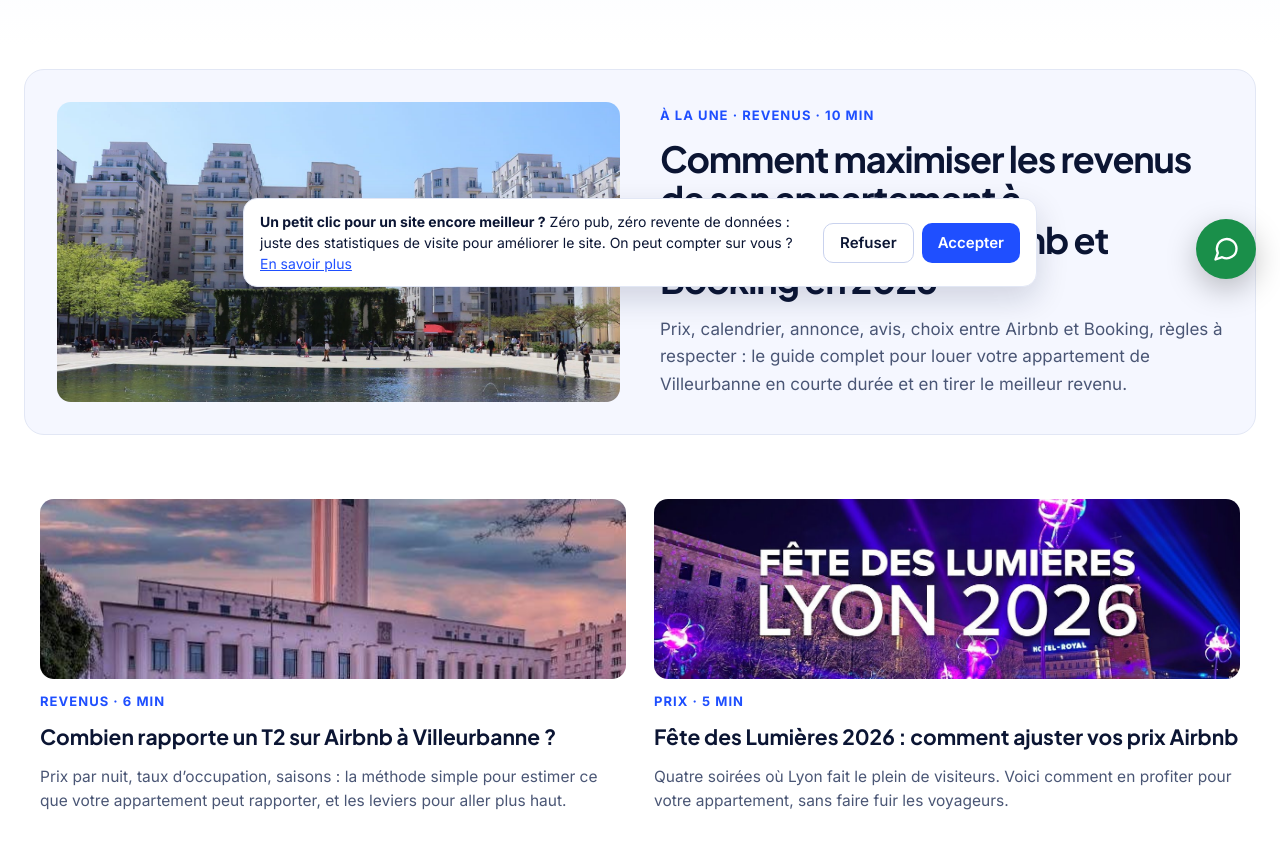
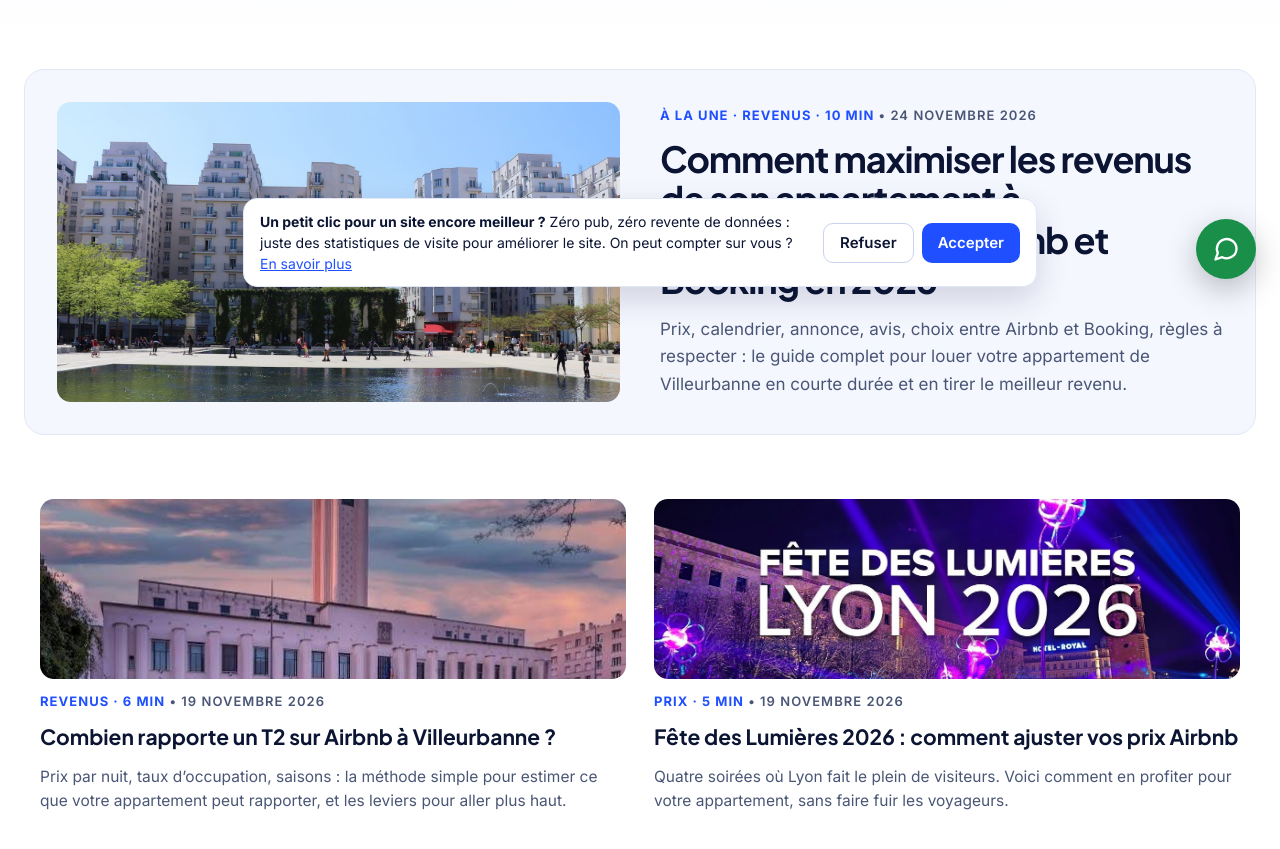
Before and after one commit to conciergerielesgones-stack/conciergerie-les-gones, an Astro site: page /articles in a window 1280 px wide. Shown: the part 497-1346 px from the top of the page. Built offline with nearby package versions, Linux system fonts and the light colour scheme; Astro itself is replaced by a stand-in of ours.

Commit message:
Cartes d'articles : date de publication

```diff
--- a/src/pages/articles/index.astro
+++ b/src/pages/articles/index.astro
@@ -18,7 +18,7 @@ const [first, ...others] = posts;
  <div style="max-width: 1200px; margin: 0 auto; display: grid; grid-template-columns: repeat(auto-fit, minmax(min(100%, 460px), 1fr)); gap: 40px; align-items: center; background: #F5F7FF; border: 1px solid #E2E7F5; border-radius: 20px; padding: 32px">
   <a href={first.url} tabindex="-1" aria-hidden="true" style="display: block">{first.frontmatter.image ? <img src={first.frontmatter.image} alt="" style="display: block; width: 100%; height: 300px; object-fit: cover; border-radius: 14px"> : <div style="height: 300px; border-radius: 14px; background: #1F4FFF"></div>}</a>
   <div style="display: flex; flex-direction: column; gap: 16px">
-   <p style="margin: 0; font-size: 13px; font-weight: 700; color: #1F4FFF; text-transform: uppercase; letter-spacing: 0.08em">À la une · {first.frontmatter.category} · {first.frontmatter.readingTime}</p>
+   <p style="margin: 0; font-size: 13px; font-weight: 700; color: #1F4FFF; text-transform: uppercase; letter-spacing: 0.08em">À la une · {first.frontmatter.category} · {first.frontmatter.readingTime} <span style="color: #4A5675; font-weight: 600">• {new Date(first.frontmatter.date).toLocaleDateString('fr-FR', { day: 'numeric', month: 'long', year: 'numeric', timeZone: 'UTC' })}</span></p>
    <h2 style="margin: 0; font-family: 'Plus Jakarta Sans', sans-serif; font-size: 36px; line-height: 1.12; letter-spacing: -0.03em"><a href={first.url} style="color: #0B1533; text-decoration: none">{first.frontmatter.title}</a></h2>
    <p style="margin: 0; font-size: 17px; line-height: 1.6; color: #4A5675">{first.frontmatter.description}</p>
   </div>
@@ -29,7 +29,7 @@ const [first, ...others] = posts;
   {others.map(p => (
    <article style="display: flex; flex-direction: column; gap: 14px">
     <a href={p.url} tabindex="-1" aria-hidden="true" style="display: block">{p.frontmatter.image ? <img src={p.frontmatter.image} alt="" style="display: block; width: 100%; height: 180px; object-fit: cover; border-radius: 14px"> : <div style="height: 180px; border-radius: 14px; background: #E3E9FF"></div>}</a>
-    <p style="margin: 0; font-size: 13px; font-weight: 700; color: #1F4FFF; text-transform: uppercase; letter-spacing: 0.08em">{p.frontmatter.category} · {p.frontmatter.readingTime}</p>
+    <p style="margin: 0; font-size: 13px; font-weight: 700; color: #1F4FFF; text-transform: uppercase; letter-spacing: 0.08em">{p.frontmatter.category} · {p.frontmatter.readingTime} <span style="color: #4A5675; font-weight: 600">• {new Date(p.frontmatter.date).toLocaleDateString('fr-FR', { day: 'numeric', month: 'long', year: 'numeric', timeZone: 'UTC' })}</span></p>
     <h3 style="margin: 0; font-family: 'Plus Jakarta Sans', sans-serif; font-size: 21px; line-height: 1.3"><a href={p.url} style="color: #0B1533; text-decoration: none">{p.frontmatter.title}</a></h3>
     <p style="margin: 0; font-size: 15.5px; line-height: 1.55; color: #4A5675">{p.frontmatter.description}</p>
    </article>))}
--- a/src/pages/index.astro
+++ b/src/pages/index.astro
@@ -172,7 +172,7 @@ const latest = Object.values(import.meta.glob('./articles/*.md', { eager: true }
   {latest.map(p => (
    <article style="display: flex; flex-direction: column; gap: 14px; background: #F5F7FF; border: 1px solid #E2E7F5; border-radius: 20px; padding: 20px">
     <a href={p.url} tabindex="-1" aria-hidden="true" style="display: block">{p.frontmatter.image ? <img src={p.frontmatter.image} alt="" style="display: block; width: 100%; height: 160px; object-fit: cover; border-radius: 14px"> : <div style="height: 160px; border-radius: 14px; background: #E3E9FF"></div>}</a>
-    <p style="margin: 0; font-size: 13px; font-weight: 700; color: #1F4FFF; text-transform: uppercase; letter-spacing: 0.08em">{p.frontmatter.category} · {p.frontmatter.readingTime}</p>
+    <p style="margin: 0; font-size: 13px; font-weight: 700; color: #1F4FFF; text-transform: uppercase; letter-spacing: 0.08em">{p.frontmatter.category} · {p.frontmatter.readingTime} <span style="color: #4A5675; font-weight: 600">• {new Date(p.frontmatter.date).toLocaleDateString('fr-FR', { day: 'numeric', month: 'long', year: 'numeric', timeZone: 'UTC' })}</span></p>
     <h3 style="margin: 0; font-family: 'Plus Jakarta Sans', sans-serif; font-size: 20px; line-height: 1.3"><a href={p.url} style="color: #0B1533; text-decoration: none">{p.frontmatter.title}</a></h3>
     <p style="margin: 0; font-size: 15.5px; line-height: 1.55; color: #4A5675">{p.frontmatter.description}</p>
    </article>))}
```
